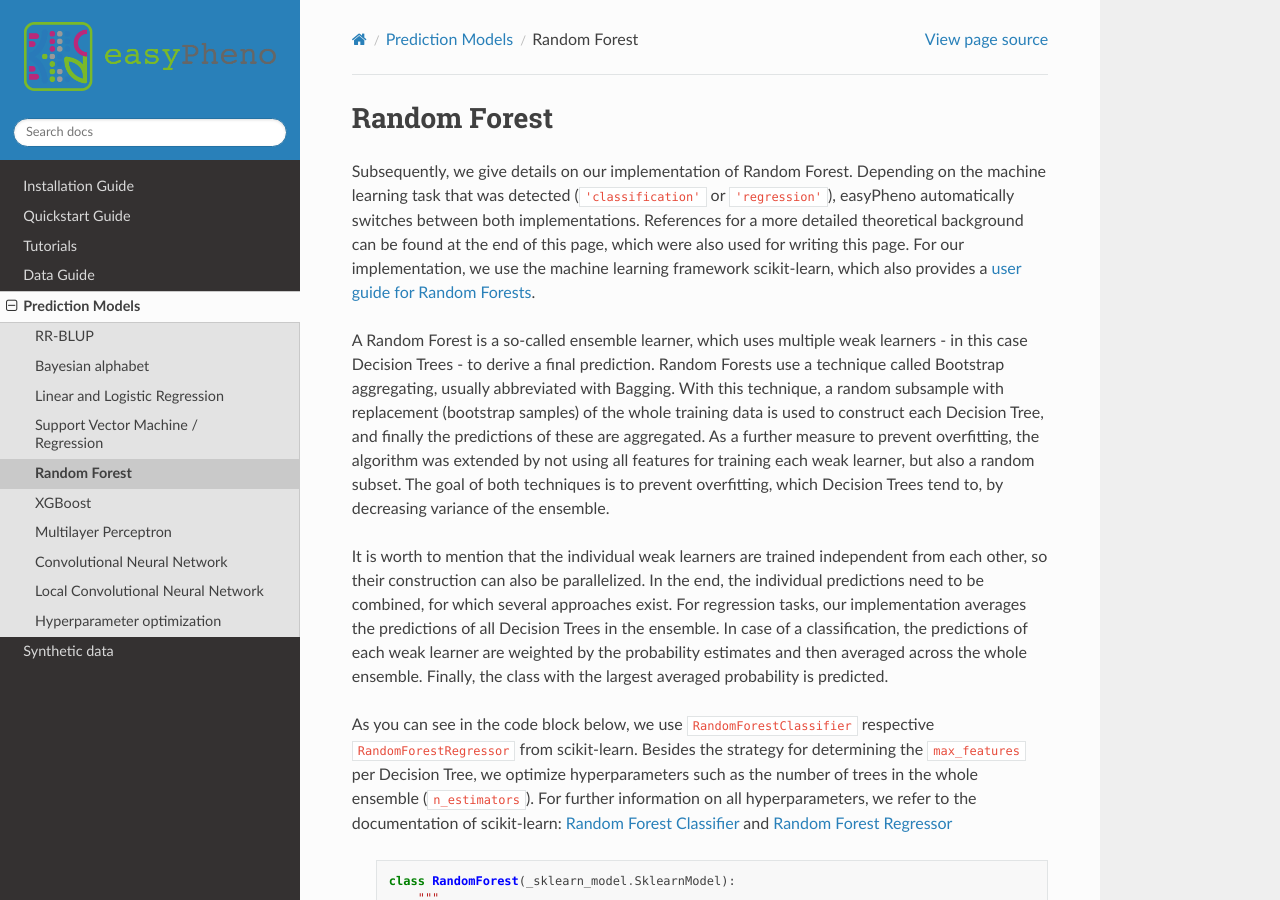
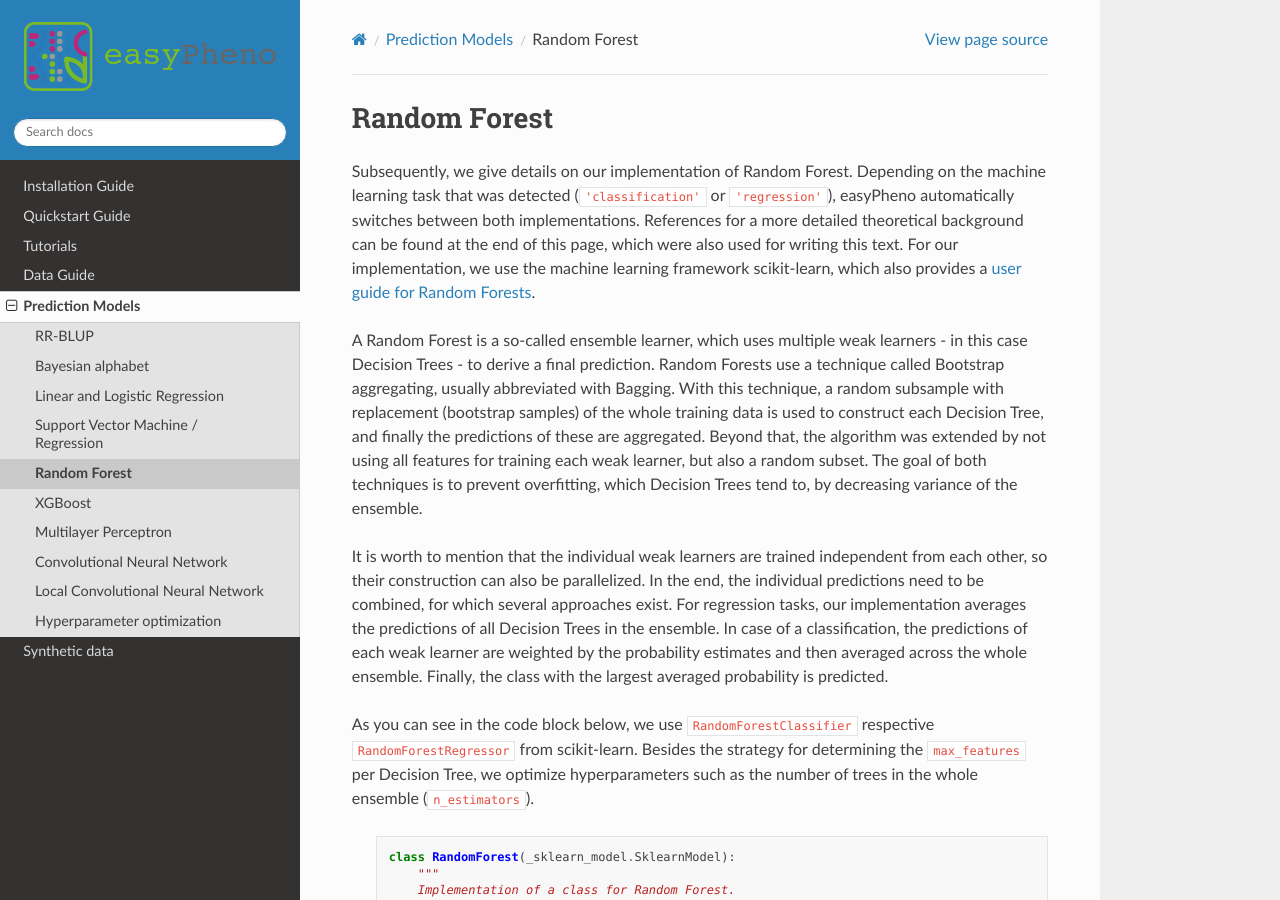
Before and after one commit to grimmlab/easyPheno, a Sphinx documentation site: the page built from docs/source/models/rf.rst, in a window 1280 px wide and 900 px high. Built offline with Sphinx 7.4.7 and the Read the Docs theme 2.0.0, drawn with Linux system fonts in a browser that asks for light colours; pages that are not in the unit, such as notebooks, are missing from menus; some of the changed text lies outside the part shown.

Commit message:
Update rf.rst

```diff
--- a/docs/source/models/rf.rst
+++ b/docs/source/models/rf.rst
@@ -3,14 +3,14 @@ Random Forest
 Subsequently, we give details on our implementation of Random Forest.
 Depending on the machine learning task that was detected (``'classification'`` or ``'regression'``), easyPheno automatically
 switches between both implementations.
-References for a more detailed theoretical background can be found at the end of this page, which were also used for writing this page.
+References for a more detailed theoretical background can be found at the end of this page, which were also used for writing this text.
 For our implementation, we use the machine learning framework scikit-learn,
 which also provides a `user guide for Random Forests <https://scikit-learn.org/stable/modules/ensemble.html#forests-of-randomized-trees>`_.
 
 A Random Forest is a so-called ensemble learner, which uses multiple weak learners - in this case Decision Trees - to
 derive a final prediction. Random Forests use a technique called Bootstrap aggregating, usually abbreviated with Bagging.
 With this technique, a random subsample with replacement (bootstrap samples) of the whole training data is used to
-construct each Decision Tree, and finally the predictions of these are aggregated. As a further measure to prevent overfitting,
+construct each Decision Tree, and finally the predictions of these are aggregated. Beyond that,
 the algorithm was extended by not using all features for training each weak learner, but also a random subset.
 The goal of both techniques is to prevent overfitting, which Decision Trees tend to, by decreasing variance of the ensemble.
 
@@ -23,10 +23,6 @@ and then averaged across the whole ensemble. Finally, the class with the largest
 As you can see in the code block below, we use ``RandomForestClassifier`` respective ``RandomForestRegressor``
 from scikit-learn. Besides the strategy for determining the ``max_features`` per Decision Tree,
 we optimize hyperparameters such as the number of trees in the whole ensemble (``n_estimators``).
-For further information on all hyperparameters, we refer to the documentation of scikit-learn:
-`Random Forest Classifier <https://scikit-learn.org/stable/modules/generated/sklearn.ensemble.RandomForestClassifier.html#sklearn.ensemble.RandomForestClassifier>`_ and
-`Random Forest Regressor <https://scikit-learn.org/stable/modules/generated/sklearn.ensemble.RandomForestRegressor.html#sklearn.ensemble.RandomForestRegressor>`_
-
 
     .. code-block::
 
```
Also changed, not shown: other parts of docs/source/models/rf.rst (+3 -0 lines).
